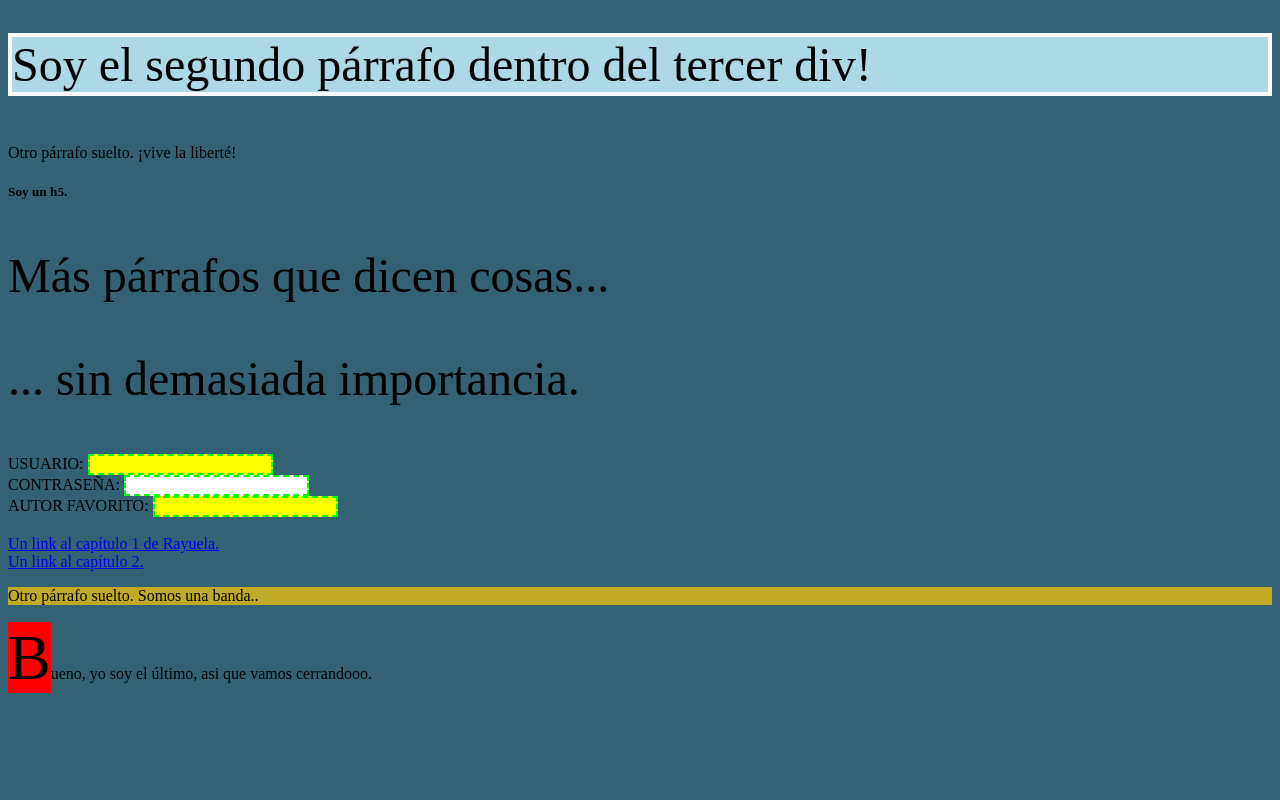
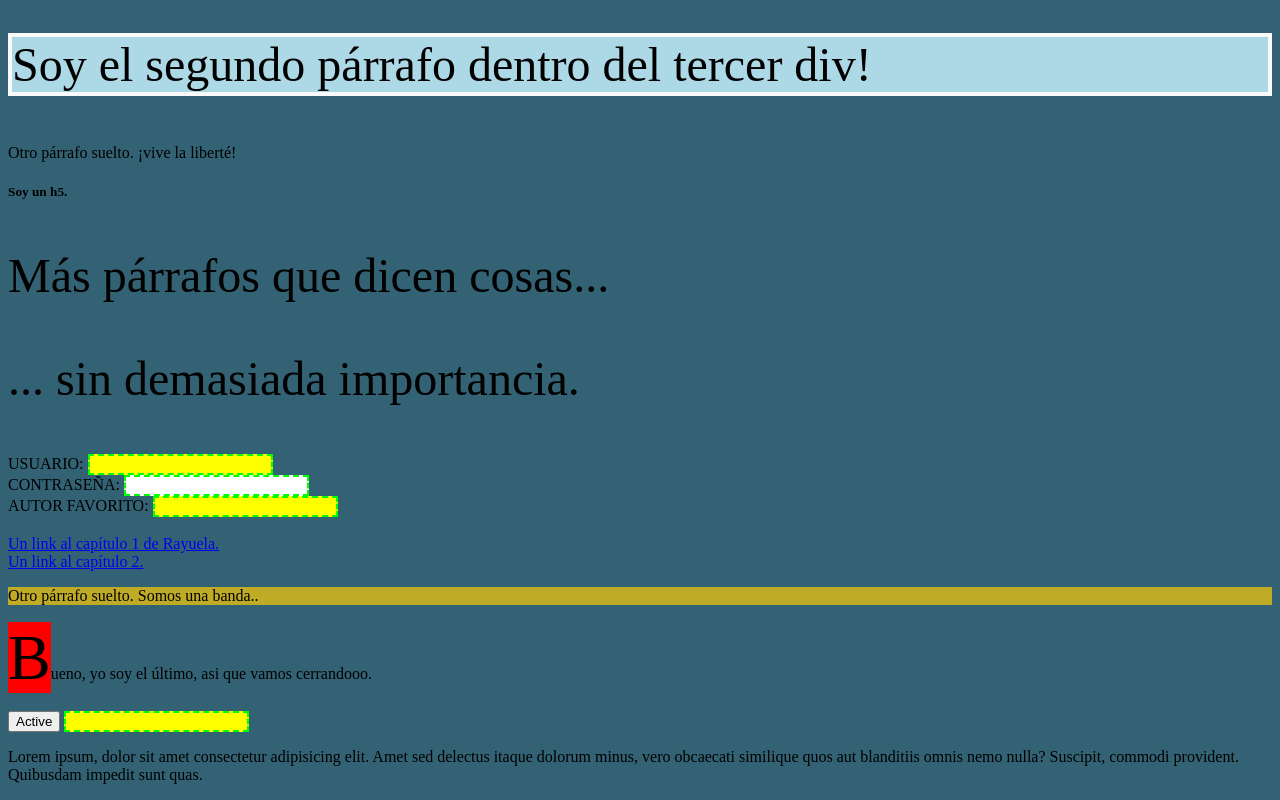
Before and after one commit to Unahur/ciu-2019-sc-exercise, a plain HTML site: page 40931041/cssAvanzado/1.3 y 1.5/ejercicio1.html in a window 1280 px wide. Shown: the part 839-1639 px from the top of the page. Before the commit the page ends 1550 px from the top, so only its background shows below. Drawn offline with Linux system fonts and the light colour scheme.

Commit message:
1.5 CSS Avanzado subido

```diff
--- a/40931041/cssAvanzado/1.3/ejercicio1.html
+++ b/40931041/cssAvanzado/1.3 y 1.5/ejercicio1.html
@@ -40,5 +40,9 @@
         </div>
         <p class="aloha">Otro párrafo suelto. Somos una banda..</p>
         <p id="ultimo">Bueno, yo soy el último, asi que vamos cerrandooo.</p>
+        <button>Active</button>
+        <input type="text">
+        <p>Lorem ipsum, dolor sit amet consectetur adipisicing elit. Amet sed delectus itaque dolorum minus, vero obcaecati similique quos aut blanditiis omnis nemo nulla?
+        Suscipit, commodi provident. Quibusdam impedit sunt quas.</p>
     </body>
 </html>
--- a/40931041/cssAvanzado/1.3/selectores.css
+++ b/40931041/cssAvanzado/1.3 y 1.5/selectores.css
@@ -62,3 +62,15 @@ label {
     font-size: 400%;
     background-color: red;
 }
+
+p:hover {
+    color: red;
+}
+
+button:active {
+    background-color: yellow;
+}
+
+input[type="text"]:focus {
+    border: 10px solid green;
+}
```
